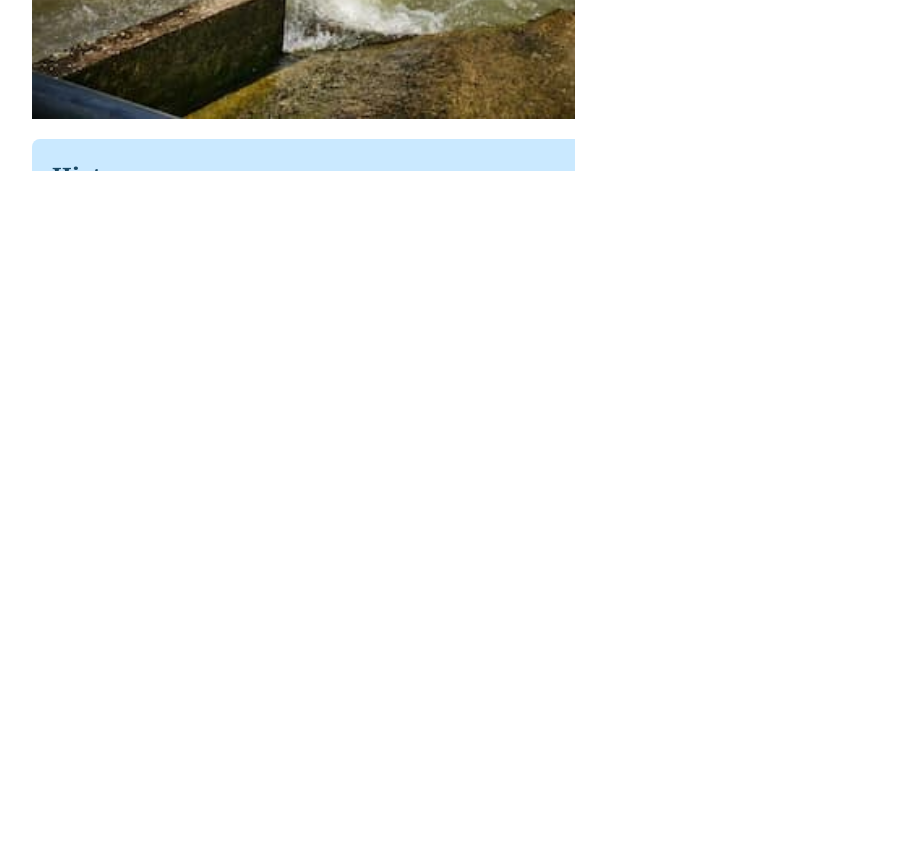
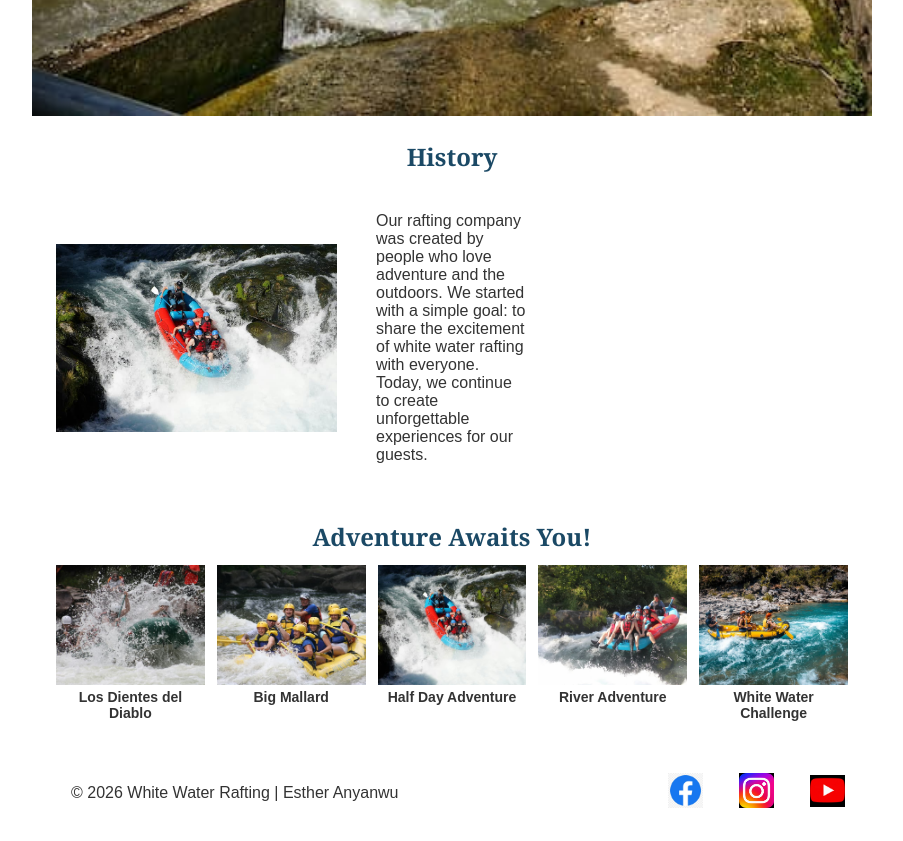
Before and after one commit to johsonesther069-png/wdd130, a plain HTML site: page wwr/about.html in a window 1280 px wide. Shown: the part 1100-1941 px from the top of the page, without its empty margins (188-1091 px from the left). Before the commit the page ends 1635 px from the top, so only its background shows below. Drawn offline with Linux system fonts and the light colour scheme.

Commit message:
complete W04 assignment

```diff
--- a/styles/styles.css
+++ b/styles/styles.css
@@ -14,19 +14,52 @@
     --image-shadow: 0 0 30px gray;
 }
 
+/* W04: Header and footer layout */
+header,
+.grid,
+footer {
+    max-width: 840px;
+    margin: 0 auto;
+}
+
+.grid {
+    display: grid;
+    grid-template-columns: 1fr 2fr;
+    gap: 20px;
+}
+
+aside {
+    width: 300px;
+    position: relative;
+    grid-row: 1;
+}
+
+main {
+    grid-column: 2;
+}
+
 nav {
     background-color: var(--main-color);
     padding: 10px;
+    display: flex;
+    justify-content: space-evenly;
+    align-items: center;
 }
 
 nav a {
-        color: white;
     display: block;
     padding: 20px;
+    text-decoration: none;
+    font-size: 1.2rem;
+    font-weight: 700;
+    color: #fff;
 }
 
+/* W04: Heading border */
 h1 {
     color: var(--main-color);
+    border-bottom: 1px solid var(--main-color);
+    padding-bottom: 10px;
 }
 
 img {
@@ -79,7 +112,7 @@
     text-align: center;
 }
 
-    /*class selectors */
+/* Class selectors */
 .box {
     margin: 1rem;
     border: 1px solid #333;
--- a/week04/styles/flexbox.css
+++ b/week04/styles/flexbox.css
@@ -8,6 +8,10 @@ body {
     background-color: lightyellow;
     display: flex;
     flex-wrap: wrap;
+    flex-direction: row;
+    justify-content: space-around;
+    align-items: stretch;
+    gap: 20px;
 }
 
 .flex-item {
--- a/wwr/about.html
+++ b/wwr/about.html
@@ -5,14 +5,14 @@
     <meta charset="UTF-8">
     <meta name="viewport" content="width=device-width, initial-scale=1.0">
     <title>About Us | White Water Rafting</title>
-    <meta name="description" content="Learn about our white water rafting company, our history, and the adventures we offer.">
+    <meta name="description" content="Discover our white water rafting adventures, company history, and exciting river experiences.">
     <meta name="author" content="Esther Anyanwu">
     <link rel="stylesheet" href="styles/rafting.css">
 </head>
 
 <body>
     <header>
-        <img src="images/rafting-logo.png" alt="White Water Rafting Company Logo">
+        <img src="images/rafting-logo.png" alt="White Water Rafting logo">
         <nav>
             <a href="index.html">Home</a>
             <a href="about.html">About Us</a>
@@ -23,38 +23,65 @@
 
     <main>
         <div class="hero">
-            <img src="images/rafting-hero.png" alt="People enjoying a white water rafting adventure">
+            <img src="images/rafting-hero.jpg" alt="People enjoying white water rafting">
             <h1>White Water Rafting</h1>
 
             <article>
-                <img src="images/happy-client.png" alt="Happy rafting clients enjoying their adventure">
-                <h2>Our Mission</h2>
-                <p>Our mission is to provide exciting and memorable white water rafting adventures while maintaining safety, teamwork, and excellent customer service.</p>
+                <img src="images/rafting-customer.jpg" alt="Happy rafting customers">
+                <p>Our purpose is to provide exciting and memorable rafting adventures while ensuring the safety and enjoyment of every guest. We are passionate about helping people experience the beauty of nature and the thrill of white water rafting.</p>
             </article>
         </div>
 
-        <section>
+        <section class="history">
             <h2>History</h2>
-            <p>Our company was created to share the excitement of white water rafting with adventure lovers. We are passionate about helping people experience nature, build confidence, and create unforgettable memories.</p>
+            <img src="images/rafting-through-water.jpg" alt="A rafting adventure on the river">
+            <p>Our rafting company was created by people who love adventure and the outdoors. We started with a simple goal: to share the excitement of white water rafting with everyone. Today, we continue to create unforgettable experiences for our guests.</p>
         </section>
 
-        <section>
+        <section class="adventures">
             <h2>Adventure Awaits You!</h2>
+
+            <figure>
+                <img src="images/white-water.jpg" alt="White water rafting through rapids">
+                <figcaption>Los Dientes del Diablo</figcaption>
+            </figure>
+
+            <figure>
+                <img src="images/happy-client.png" alt="Guests enjoying a rafting trip">
+                <figcaption>Big Mallard</figcaption>
+            </figure>
+
+            <figure>
+                <img src="images/rafting-through-water.jpg" alt="Rafting through rushing water">
+                <figcaption>Half Day Adventure</figcaption>
+            </figure>
+
+            <figure>
+                <img src="images/rafting-adventures.jpg" alt="Rafting adventure with friends">
+                <figcaption>River Adventure</figcaption>
+            </figure>
+
+            <figure>
+                <img src="images/raft-navigating.jpg" alt="Raft navigating river rapids">
+                <figcaption>White Water Challenge</figcaption>
+            </figure>
         </section>
     </main>
 
     <footer>
-        <p>© 2026 White Water Rafting | Esther Anyanwu</p>
+        <p>&copy; 2026 White Water Rafting | Esther Anyanwu</p>
 
         <nav class="socialmedia">
             <a href="https://facebook.com">
-                <img src="images/facebook.png" alt="Visit us on Facebook">
+                <img src="images/facebook.png" alt="Facebook">
             </a>
+
             <a href="https://instagram.com">
-                <img src="images/instagram.png" alt="Follow us on Instagram">
+                <img src="images/instagram.png" alt="Instagram">
             </a>
+
             <a href="https://youtube.com">
-                <img src="images/youtube.png" alt="Watch us on YouTube">
+                <img src="images/youtube.png" alt="YouTube">
             </a>
         </nav>
     </footer>
--- a/wwr/styles/rafting.css
+++ b/wwr/styles/rafting.css
@@ -8,7 +8,6 @@
     --body-font: Arial, sans-serif;
 }
 
-/* Universal Selector */
 * {
     margin: 0;
     padding: 0;
@@ -27,13 +26,38 @@ footer {
     margin: 0 auto;
 }
 
+header {
+    display: grid;
+    grid-template-columns: 150px 1fr;
+    align-items: center;
+    padding: 15px;
+    background-color: var(--accent2-color);
+}
+
+header img {
+    width: 120px;
+    height: auto;
+}
+
+nav {
+    display: flex;
+    justify-content: space-around;
+    align-items: center;
+}
+
+nav a {
+    text-decoration: none;
+    color: var(--primary-color);
+    font-weight: bold;
+    padding: 12px;
+}
+
 h1,
 h2 {
     font-family: var(--heading-font);
     color: var(--primary-color);
 }
 
-nav,
 p,
 section,
 article {
@@ -41,15 +65,11 @@ article {
     padding: 8px;
 }
 
-.socialmedia a {
-    text-decoration: none;
-}
-
 .hero {
     position: relative;
 }
 
-.hero img {
+.hero > img {
     display: block;
     width: 100%;
     height: auto;
@@ -61,7 +81,7 @@ article {
     width: 100%;
     padding: 16px;
     text-align: center;
-    opacity: 0.7;
+    opacity: 0.9;
     background-color: var(--accent1-color);
     color: white;
 }
@@ -74,55 +94,53 @@ article {
     background-color: var(--accent2-color);
     color: var(--accent1-color);
     padding: 16px;
-    opacity: 0.9;
+    opacity: 0.95;
 }
 
 .hero article img {
     float: right;
     width: 125px;
+    height: auto;
     margin-left: 16px;
 }
 
-.socialmedia {
-    display: flex;
-    justify-content: flex-end;
+.history {
+    display: grid;
+    grid-template-columns: 1fr 200px 1fr;
+    align-items: center;
     gap: 15px;
 }
 
-.socialmedia img {
-    width: 40px;
-    height: 40px;
-    object-fit: contain;
-
+.history h2 {
+    grid-column: 1 / -1;
+    text-align: center;
 }
 
-section {
-    background-color: var(--accent2-color);
-    margin: 20px 0;
-    padding: 20px;
-    border-radius: 8px;
-}
-
-header {
-    display: flex;
-    align-items: center;
-    justify-content: space-between;
-    padding: 16px;
-}
-
-header img {
-    width: 120px;
+.history img {
+    width: 100%;
     height: auto;
 }
 
-header nav {
-    display: flex;
-    gap: 20px;
+.adventures {
+    display: grid;
+    grid-template-columns: repeat(5, 1fr);
+    gap: 12px;
+    text-align: center;
 }
 
-header nav a {
-    text-decoration: none;
-    color: var(--primary-color);
+.adventures h2 {
+    grid-column: 1 / -1;
+    text-align: center;
+}
+
+.adventures figure img {
+    width: 100%;
+    height: 120px;
+    object-fit: cover;
+}
+
+.adventures figcaption {
+    font-size: 14px;
     font-weight: bold;
 }
 
@@ -130,10 +148,20 @@ footer {
     display: flex;
     justify-content: space-between;
     align-items: center;
-    padding: 16px;
-    border-top: 2px solid var(--secondary-color);
+    padding: 15px;
 }
 
-footer p {
-    margin: 0;
+footer .socialmedia {
+    display: flex;
+    gap: 12px;
 }
+
+.socialmedia a {
+    text-decoration: none;
+}
+
+.socialmedia img {
+    width: 35px;
+    height: 35px;
+    object-fit: contain;
+}
```
Also changed, not shown: index.html (+4 -1 lines), wwr/images/raft-navigating.jpg (added), wwr/images/rafting-adventures.jpg (added), wwr/images/rafting-customer.jpg (added), wwr/images/rafting-hero.jpg (renamed from wwr/images/rafting-hero.png), wwr/images/rafting-through-water.jpg (added), wwr/images/white-water.jpg (added). Lines whose indentation alone changed are shown as unchanged.
